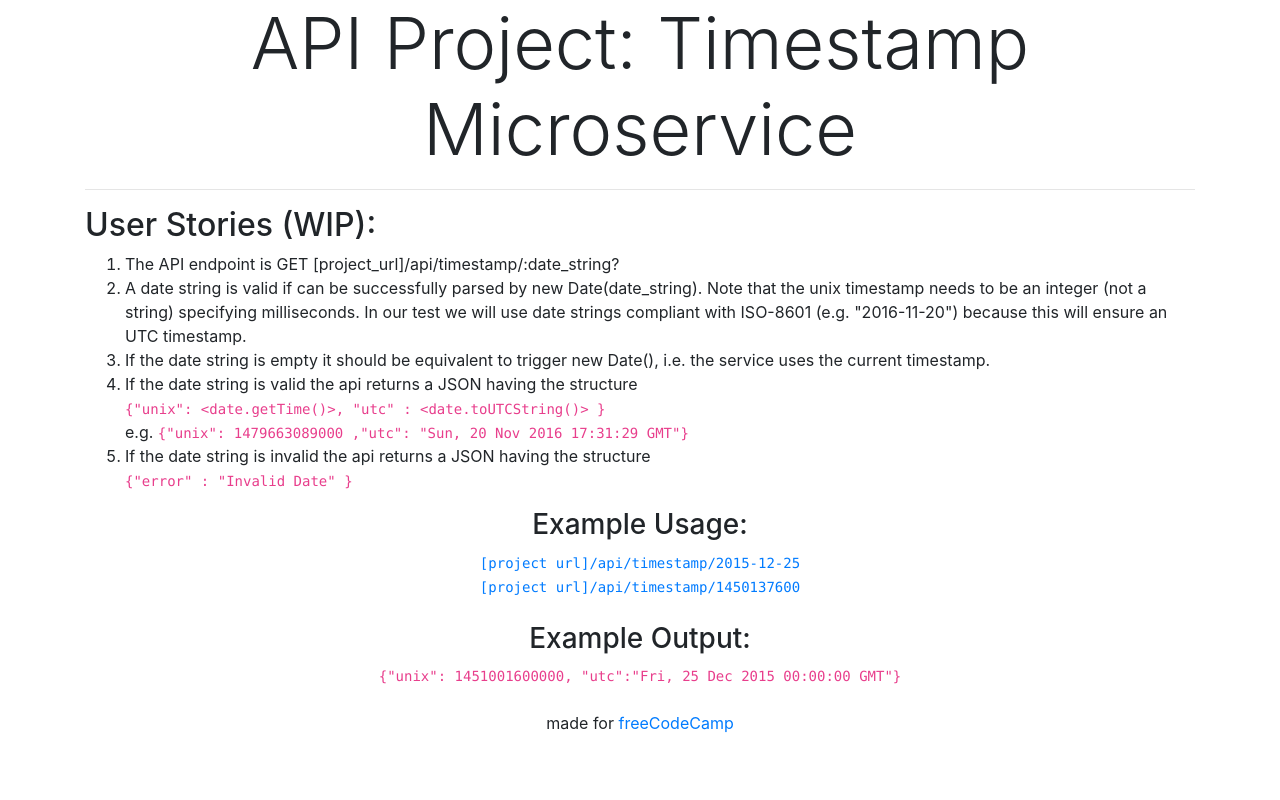
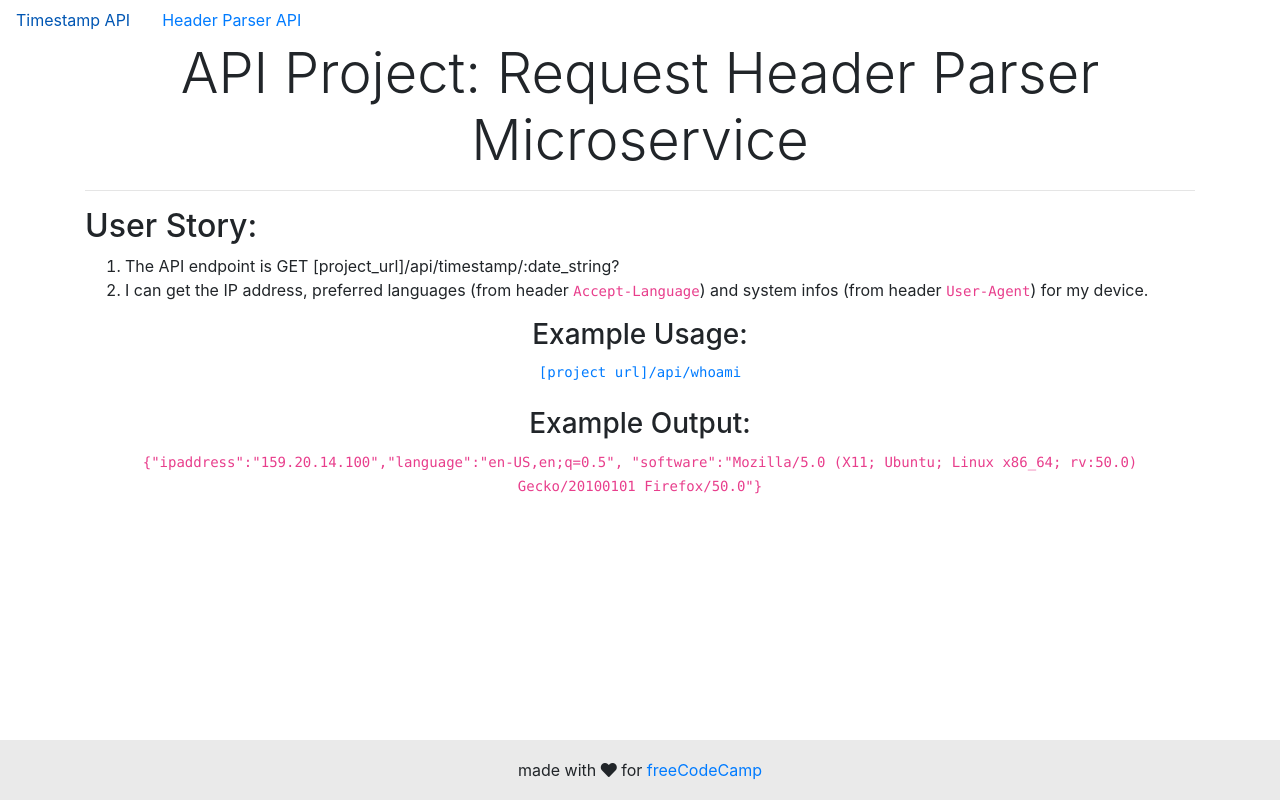
Before and after one commit to uptonm/fcc-apis-microservices-projects, a React (Create React App) app in the folder client/: page /headerparser in a window 1280 px wide. Built offline with nearby package versions, Linux system fonts and the light colour scheme.

Commit message:
Pushing updated client build and source

```diff
--- a/client/package.json
+++ b/client/package.json
@@ -7,6 +7,7 @@
     "http-proxy-middleware": "^0.19.1",
     "react": "^16.8.3",
     "react-dom": "^16.8.3",
+    "react-router-dom": "^4.3.1",
     "react-scripts": "2.1.5"
   },
   "scripts": {
--- a/client/public/index.html
+++ b/client/public/index.html
@@ -9,6 +9,12 @@
       user's mobile device or desktop. See https://developers.google.com/web/fundamentals/web-app-manifest/
     -->
     <link rel="manifest" href="%PUBLIC_URL%/manifest.json" />
+    <link
+      rel="stylesheet"
+      href="https://use.fontawesome.com/releases/v5.7.2/css/all.css"
+      integrity="sha384-fnmOCqbTlWIlj8LyTjo7mOUStjsKC4pOpQbqyi7RrhN7udi9RwhKkMHpvLbHG9Sr"
+      crossorigin="anonymous"
+    />
     <!--
       Notice the use of %PUBLIC_URL% in the tags above.
       It will be replaced with the URL of the `public` folder during the build.
--- /dev/null
+++ b/client/src/components/App.js
@@ -0,0 +1,31 @@
+import React, { Component } from 'react';
+import { BrowserRouter as Router, Route } from 'react-router-dom';
+
+import './index.css';
+import Timestamp from './Timestamp';
+import HeaderParser from './HeaderParser';
+import Landing from './Landing';
+
+class App extends Component {
+  render() {
+    return (
+      <div>
+        <Router>
+          <div>
+            <Route path="/" component={Landing} />
+            <Route path="/timestamp" component={Timestamp} />
+            <Route path="/headerparser" component={HeaderParser} />
+          </div>
+        </Router>
+        <footer className="footer">
+          <span>
+            made with <i className="fas fa-heart" /> for{' '}
+            <a href="https://freecodecamp.com">freeCodeCamp</a>
+          </span>
+        </footer>
+      </div>
+    );
+  }
+}
+
+export default App;
--- /dev/null
+++ b/client/src/components/HeaderParser.js
@@ -0,0 +1,33 @@
+import React, { Component } from 'react';
+
+class HeaderParser extends Component {
+  render() {
+    return (
+      <div className="container">
+        <h1 className="display-4 text-center">API Project: Request Header Parser Microservice</h1>
+        <hr />
+        <h2>User Story:</h2>
+        <ol>
+          <li>The API endpoint is GET [project_url]/api/timestamp/:date_string?</li>
+          <li>
+            I can get the IP address, preferred languages (from header <code>Accept-Language</code>)
+            and system infos (from header <code>User-Agent</code>) for my device.
+          </li>
+        </ol>
+        <div className="container text-center">
+          <h3>Example Usage:</h3>
+          <a href="/api/whoami">
+            <code>[project url]/api/whoami</code>
+          </a>
+          <br />
+          <br />
+          <h3>Example Output:</h3>
+          <code>{`{"ipaddress":"159.20.14.100","language":"en-US,en;q=0.5",
+"software":"Mozilla/5.0 (X11; Ubuntu; Linux x86_64; rv:50.0) Gecko/20100101 Firefox/50.0"}`}</code>
+        </div>
+      </div>
+    );
+  }
+}
+
+export default HeaderParser;
--- /dev/null
+++ b/client/src/components/Landing.js
@@ -0,0 +1,29 @@
+import React from 'react';
+import { NavLink } from 'react-router-dom';
+
+export default () => {
+  return (
+    <div>
+      <ul className="nav">
+        <li className="nav-item">
+          <NavLink className="nav-link" activeClassName="active" to="/timestamp">
+            Timestamp API
+          </NavLink>
+        </li>
+        <li className="nav-item">
+          <NavLink className="nav-link" activeClassName="nav-link active" to="/headerparser">
+            Header Parser API
+          </NavLink>
+        </li>
+      </ul>
+      {/* <div className="jumbotron">
+        <h1 className="display-4">Introduction to the APIs and Microservices Projects</h1>
+        <p class="lead">
+          This is a simple hero unit, a simple jumbotron-style component for calling extra attention
+          to featured content or information.
+        </p>
+        <hr class="my-4" />
+      </div> */}
+    </div>
+  );
+};
--- a/client/src/App.js
+++ b/client/src/components/Timestamp.js
@@ -1,10 +1,10 @@
 import React, { Component } from 'react';
 
-class App extends Component {
+class Timestamp extends Component {
   render() {
     return (
-      <div className="container">
-        <h1 className="display-3 text-center">API Project: Timestamp Microservice</h1>
+      <div className="container" style={{ height: '100vh' }}>
+        <h1 className="display-4 text-center">API Project: Timestamp Microservice</h1>
         <hr />
         <h2>User Stories (WIP):</h2>
         <ol>
@@ -45,13 +45,10 @@ class App extends Component {
           <br />
           <h3>Example Output:</h3>
           <code>{`{"unix": 1451001600000, "utc":"Fri, 25 Dec 2015 00:00:00 GMT"}`}</code>
-          <br />
-          <br />
-          made for <a href="https://freecodecamp.com">freeCodeCamp</a>
         </div>
       </div>
     );
   }
 }
 
-export default App;
+export default Timestamp;
--- /dev/null
+++ b/client/src/components/index.css
@@ -0,0 +1,9 @@
+.footer {
+  position: absolute;
+  bottom: 0;
+  text-align: center;
+  width: 100%;
+  height: 60px;
+  line-height: 60px;
+  background-color: rgba(150, 150, 150, 0.2);
+}
--- a/client/src/index.js
+++ b/client/src/index.js
@@ -1,6 +1,6 @@
 import React from 'react';
 import ReactDOM from 'react-dom';
-import App from './App';
+import App from './components/App';
 import 'bootstrap/dist/css/bootstrap.min.css';
 import * as serviceWorker from './serviceWorker';
 
```
Also changed, not shown: 16 other files (tests, documents, lock files or other folders).
